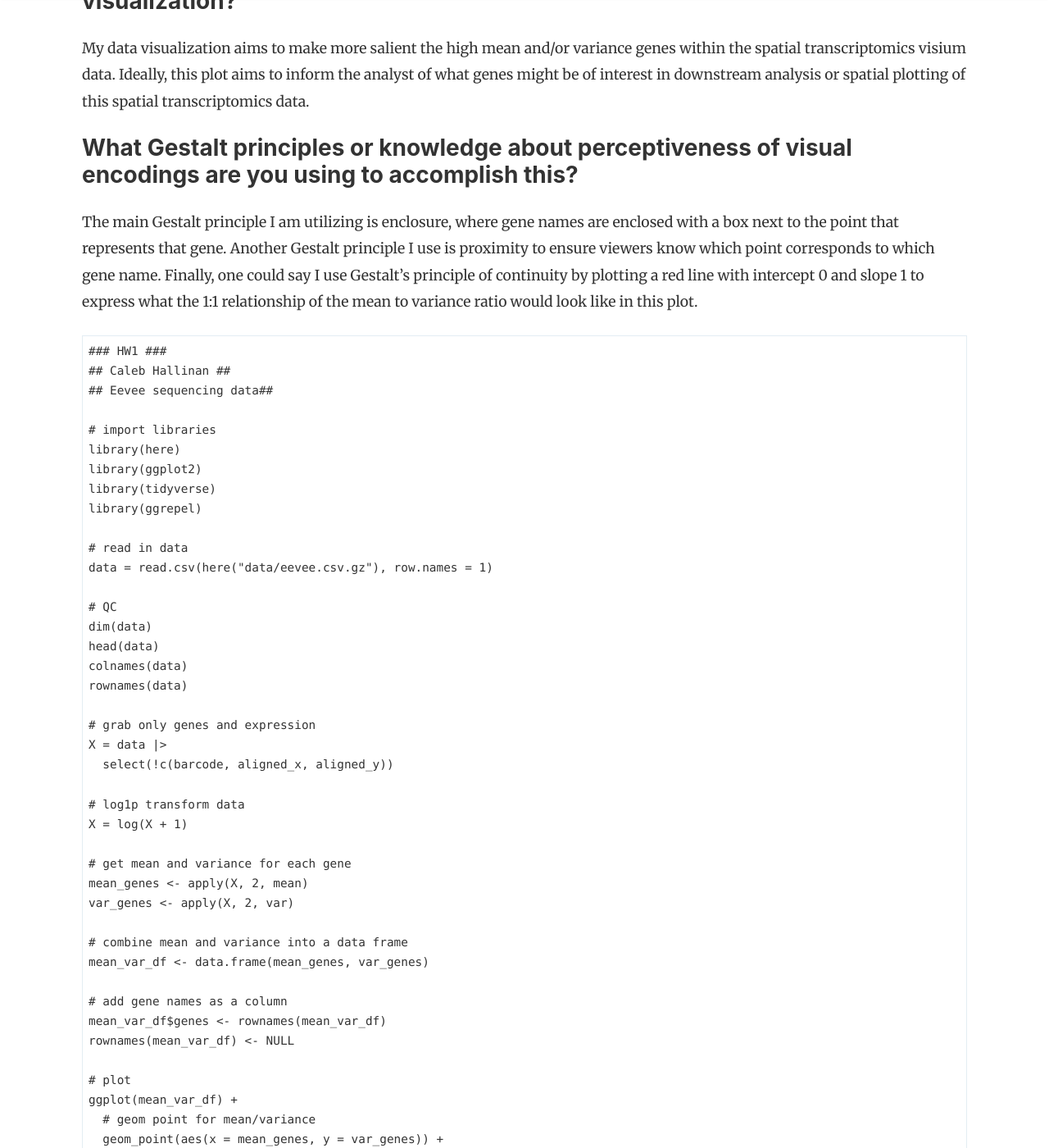
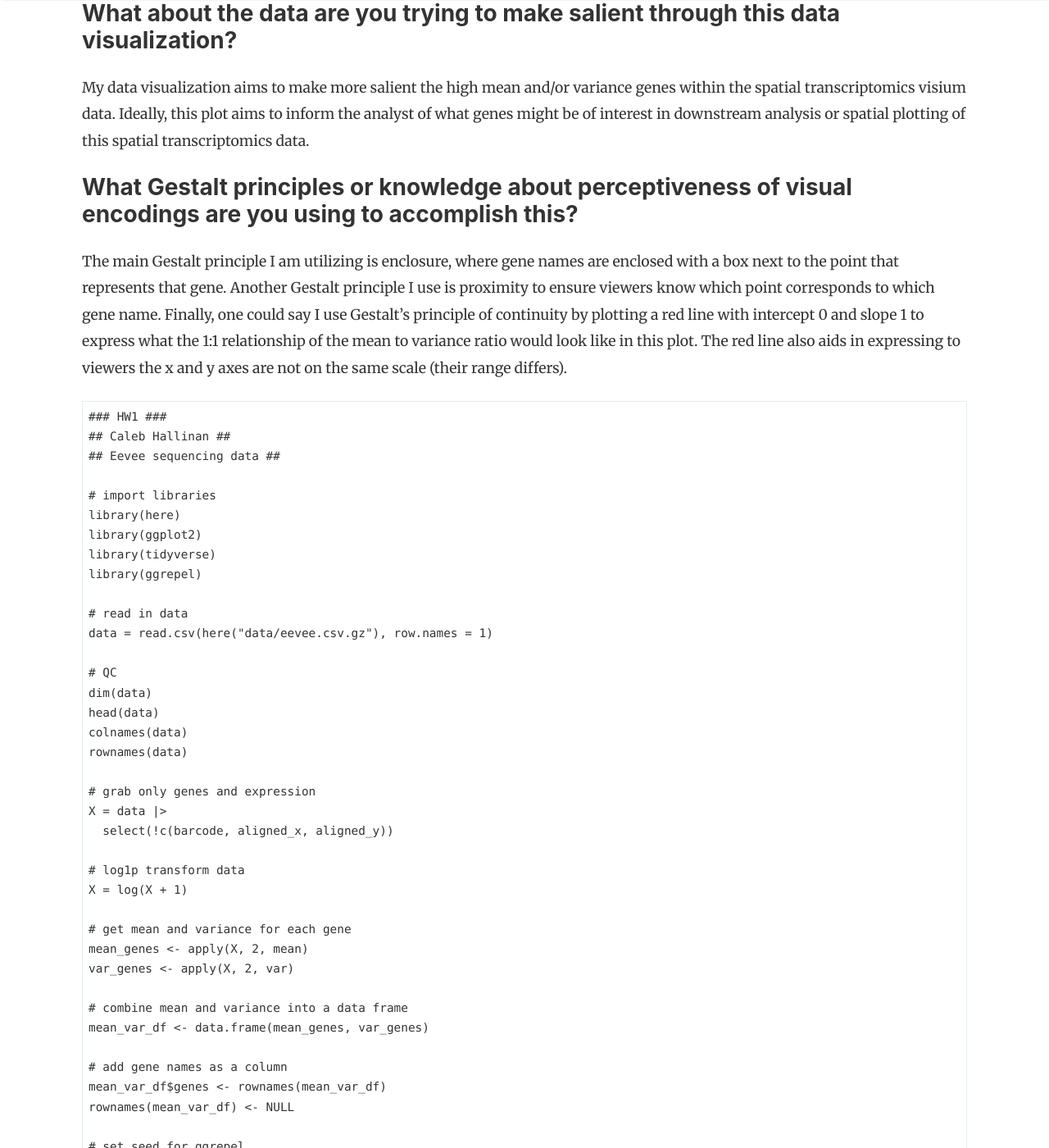
Before and after one commit to JEFworks-Lab/genomic-data-visualization-2024, a Jekyll site: the page built from _posts/2024-01-29-challin1.md, in a window 1280 px wide and 1400 px high, scrolled down 1730 px. Shown: the whole window at 82% size. Built offline with Jekyll 4.4.1, drawn with Linux system fonts in a browser that asks for light colours; nearby versions of some CDN libraries; comment, search, counter and statistics services are not loaded; some of the changed text lies outside the part shown.

Commit message:
finish md

````diff
--- a/_posts/2024-01-29-challin1.md
+++ b/_posts/2024-01-29-challin1.md
@@ -1,6 +1,6 @@
 ---
 layout: post
-title:  "Mean-Variance Trend of Visum Gene Expression"
+title:  "Visualizing the Mean-Variance Trend in the Eevee Dataset"
 author: Caleb Hallinan
 jhed: challin1
 categories: [ HW1 ]
@@ -27,13 +27,13 @@
 
 ### What Gestalt principles or knowledge about perceptiveness of visual encodings are you using to accomplish this?
 
-The main Gestalt principle I am utilizing is enclosure, where gene names are enclosed with a box next to the point that represents that gene. Another Gestalt principle I use is proximity to ensure viewers know which point corresponds to which gene name. Finally, one could say I use Gestalt's principle of continuity by plotting a red line with intercept 0 and slope 1 to express what the 1:1 relationship of the mean to variance ratio would look like in this plot.
+The main Gestalt principle I am utilizing is enclosure, where gene names are enclosed with a box next to the point that represents that gene. Another Gestalt principle I use is proximity to ensure viewers know which point corresponds to which gene name. Finally, one could say I use Gestalt's principle of continuity by plotting a red line with intercept 0 and slope 1 to express what the 1:1 relationship of the mean to variance ratio would look like in this plot. The red line also aids in expressing to viewers the x and y axes are not on the same scale (their range differs).
 
 
 ```{r}
 ### HW1 ###
 ## Caleb Hallinan ##
-## Eevee sequencing data##
+## Eevee sequencing data ##
 
 # import libraries
 library(here)
@@ -68,6 +68,9 @@
 mean_var_df$genes <- rownames(mean_var_df)
 rownames(mean_var_df) <- NULL
 
+# set seed for ggrepel
+set.seed(44)
+
 # plot
 ggplot(mean_var_df) +
   # geom point for mean/variance
@@ -80,7 +83,7 @@
                    segment.color = 'grey50') +
   # label high mean genes
   geom_label_repel(aes(x = mean_genes, y = var_genes, label=ifelse(mean_genes>4, as.character(genes),'')),
-                   box.padding   = 0.35,
+                   box.padding   = 0.5,
                    point.padding = 0.5,
                    segment.color = 'grey50') +
   # theme
````
Also changed, not shown: other parts of _posts/2024-01-29-challin1.md (+1 -1 lines).
